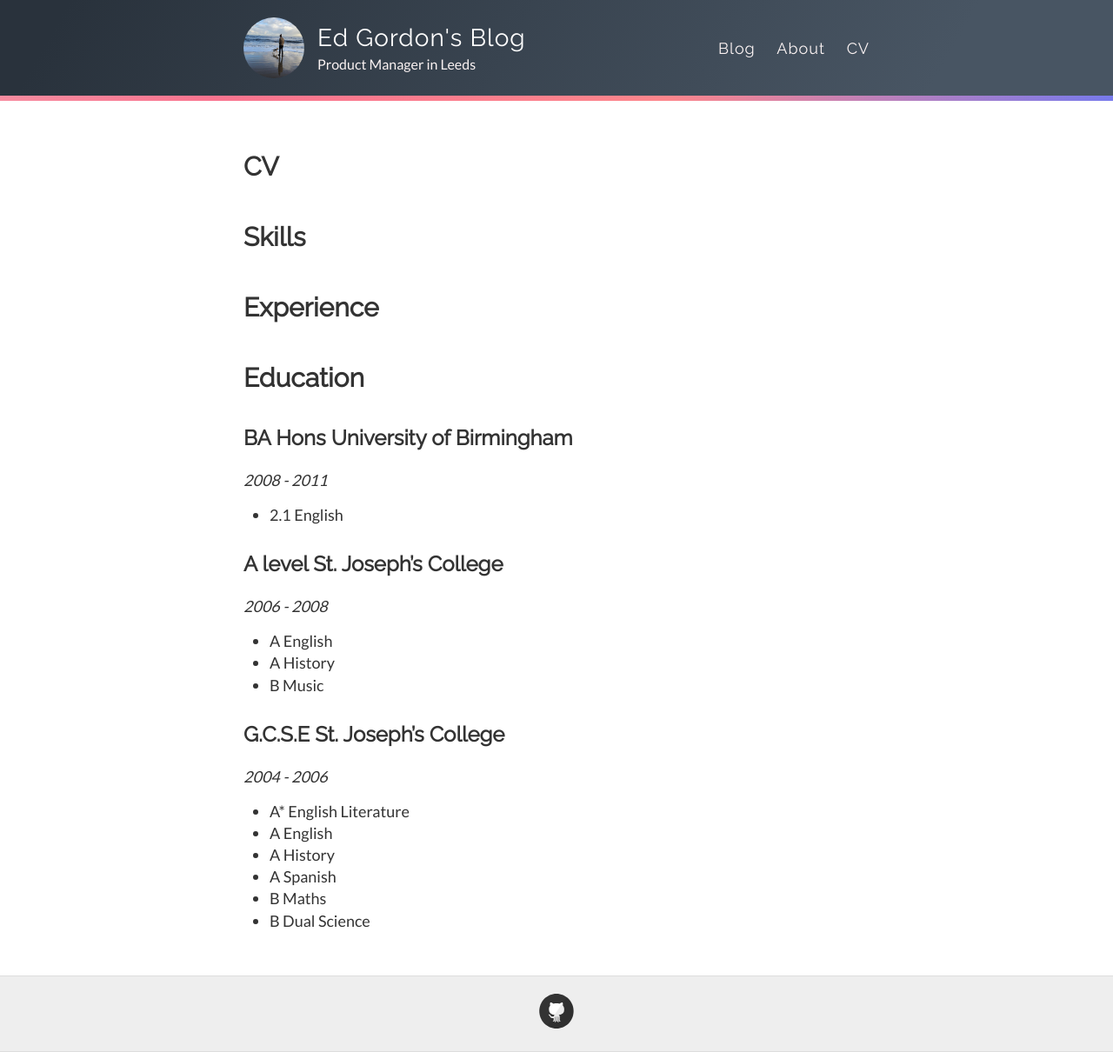
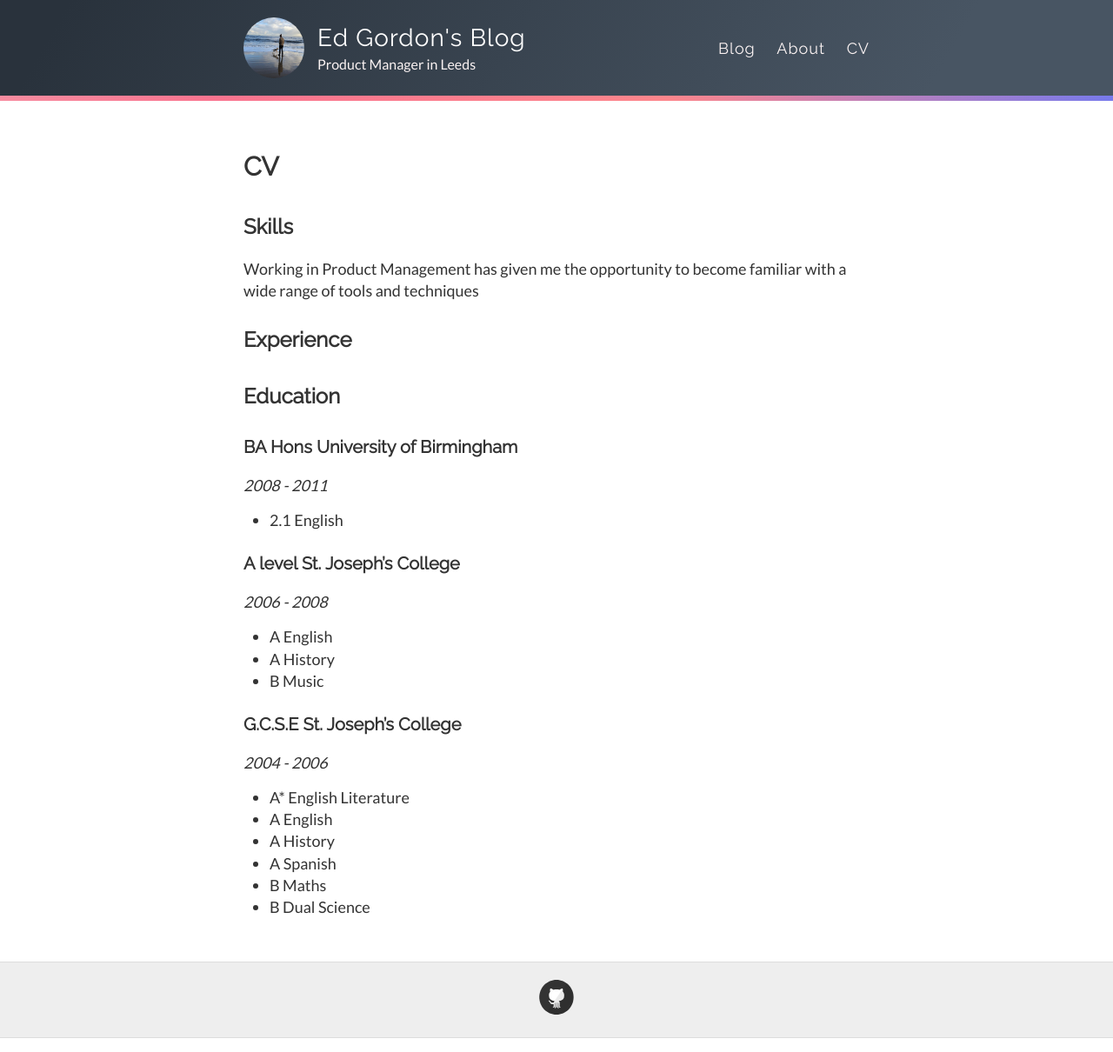
Before and after one commit to edgordon89/edgordon89.github.io, a Jekyll site: the page built from cv.md, in a window 1280 px wide. Shown: the whole page at 87% size. Built offline with Jekyll 4.4.1, drawn with Linux system fonts in a browser that asks for light colours.

Commit message:
CV changes

```diff
--- a/cv.md
+++ b/cv.md
@@ -4,23 +4,24 @@ title: CV
 permalink: /cv/
 ---
 
-# Skills
+## Skills
+Working in Product Management has given me the opportunity to become familiar with a wide range of tools and techniques
 
-# Experience
+## Experience
 
-# Education
+## Education
 
-## BA Hons University of Birmingham
+### BA Hons University of Birmingham
 _2008 - 2011_
 * 2.1 English
 
-## A level St. Joseph's College
+### A level St. Joseph's College
 _2006 - 2008_
  * A English
  * A History
  * B Music
 
-## G.C.S.E St. Joseph's College
+### G.C.S.E St. Joseph's College
 _2004 - 2006_
  * A* English Literature
  * A English
```
